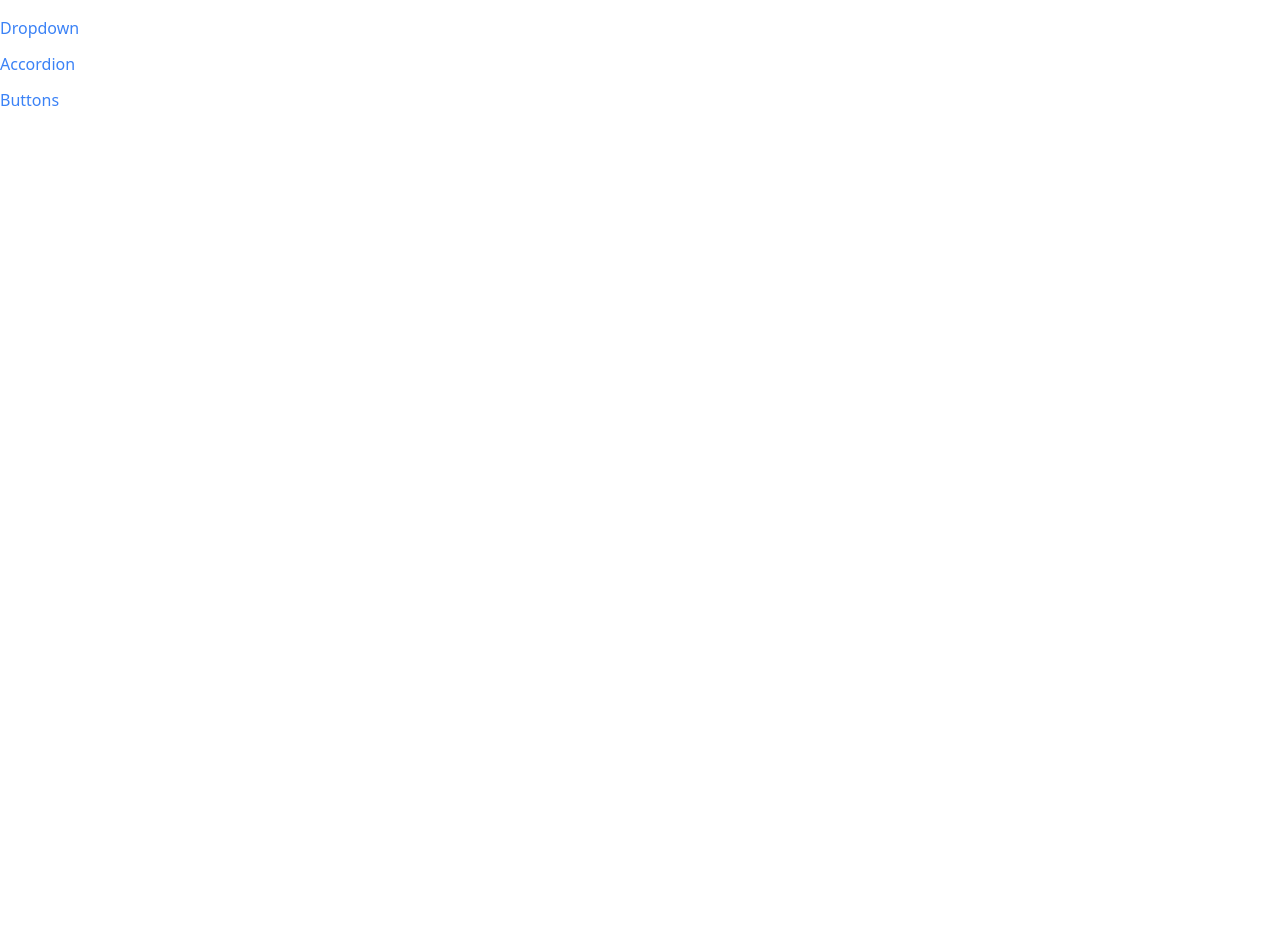
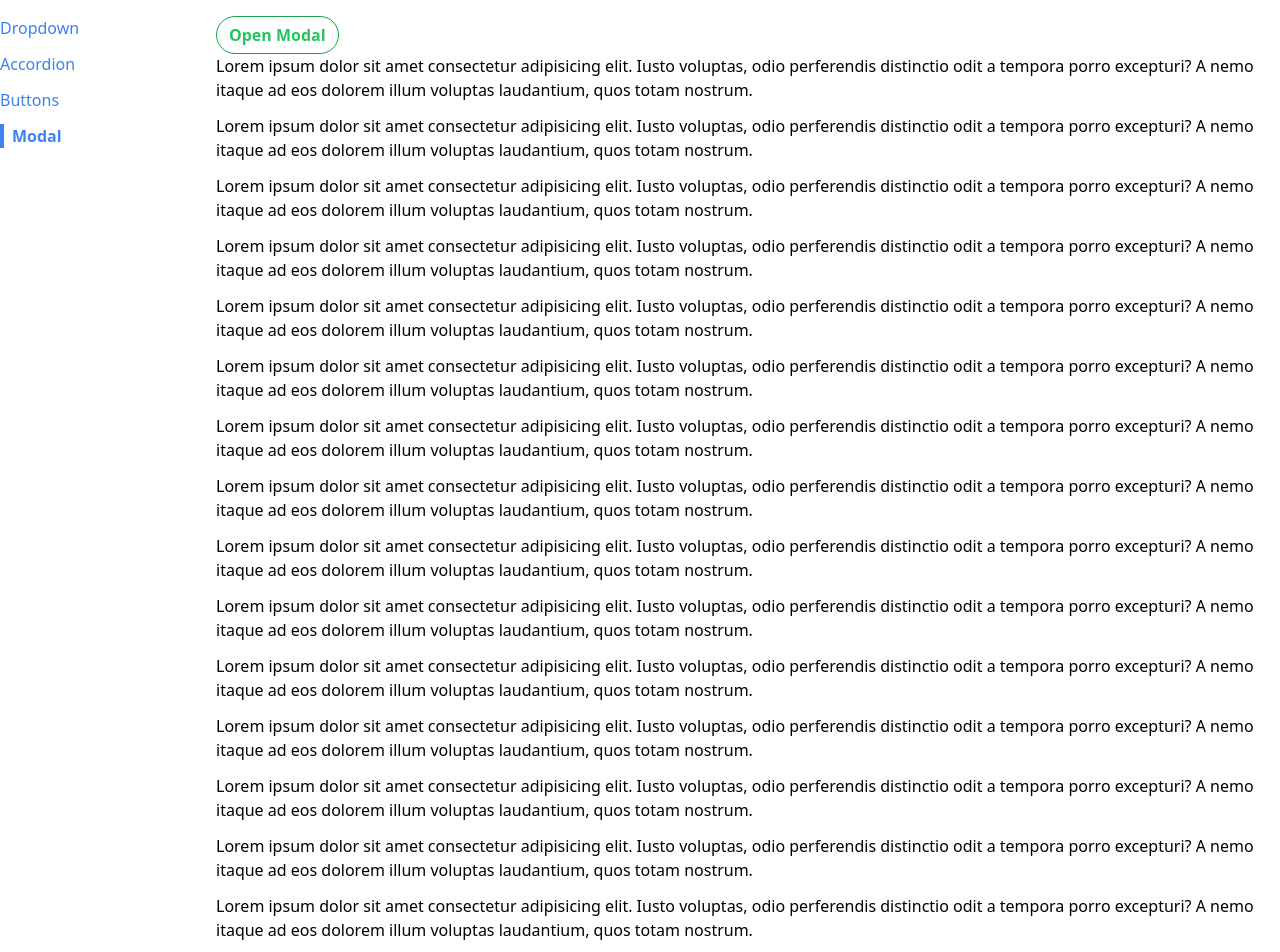
Before and after one commit to ClaytonDewey/react-comps, a React (Create React App) app: page /modal in a window 1280 px wide. Shown: the top 952 px of the page. Before the commit the page ends 800 px from the top, so only its background shows below. Built offline with nearby package versions, Linux system fonts and the light colour scheme.

Commit message:
Create a Modal component

```diff
--- a/public/index.html
+++ b/public/index.html
@@ -1,14 +1,12 @@
 <!DOCTYPE html>
 <html lang="en">
+
 <head>
   <meta charset="utf-8" />
   <link rel="icon" href="%PUBLIC_URL%/favicon.ico" />
   <meta name="viewport" content="width=device-width, initial-scale=1" />
   <meta name="theme-color" content="#000000" />
-    <meta
-      name="description"
-      content="Web site created using create-react-app"
-    />
+  <meta name="description" content="Web site created using create-react-app" />
   <link rel="apple-touch-icon" href="%PUBLIC_URL%/logo192.png" />
   <!--
       manifest.json provides metadata used when your web app is installed on a
@@ -26,6 +24,7 @@
     -->
   <title>React App</title>
 </head>
+
 <body>
   <noscript>You need to enable JavaScript to run this app.</noscript>
   <div id="root"></div>
@@ -39,5 +38,7 @@
       To begin the development, run `npm start` or `yarn start`.
       To create a production bundle, use `npm run build` or `yarn build`.
     -->
+  <div class="modal-container"></div>
 </body>
+
 </html>
--- a/src/App.js
+++ b/src/App.js
@@ -3,6 +3,7 @@
 import AccordionPage from './components/pages/AccordionPage';
 import DropdownPage from './components/pages/DropdownPage';
 import ButtonPage from './components/pages/ButtonPage';
+import ModalPage from './components/pages/ModalPage';
 
 const App = () => {
   return (
@@ -18,6 +19,9 @@
         <Route path='/buttons'>
           <ButtonPage />
         </Route>
+        <Route path='/modal'>
+          <ModalPage />
+        </Route>
       </div>
     </div>
   );
--- /dev/null
+++ b/src/components/Modal.js
@@ -0,0 +1,28 @@
+import { useEffect } from 'react';
+import ReactDOM from 'react-dom';
+
+const Modal = ({ onClose, children, actionBar }) => {
+  useEffect(() => {
+    document.body.classList.add('overflow-hidden');
+
+    return () => {
+      document.body.classList.remove('overflow-hidden');
+    };
+  }, []);
+
+  return ReactDOM.createPortal(
+    <div>
+      <div
+        onClick={onClose}
+        className='fixed inset-0 bg-gray-300 opacity-80'></div>
+      <div className='fixed inset-40 p-10 bg-white'>
+        <div className='flex flex-col justify-between h-full'>
+          {children}
+          <div className='flex justify-end'>{actionBar}</div>
+        </div>
+      </div>
+    </div>,
+    document.querySelector('.modal-container')
+  );
+};
+export default Modal;
--- a/src/components/Sidebar.js
+++ b/src/components/Sidebar.js
@@ -5,6 +5,7 @@
     { label: 'Dropdown', path: '/' },
     { label: 'Accordion', path: '/accordion' },
     { label: 'Buttons', path: '/buttons' },
+    { label: 'Modal', path: '/modal' },
   ];
 
   const renderedLinks = links.map((link) => {
--- /dev/null
+++ b/src/components/pages/ModalPage.js
@@ -0,0 +1,125 @@
+import Modal from '../Modal';
+import Button from '../Button';
+import { useState } from 'react';
+
+const ModalPage = () => {
+  const [showModal, setShowModal] = useState(false);
+
+  const handleClick = () => {
+    setShowModal(true);
+  };
+
+  const handleClose = () => {
+    setShowModal(false);
+  };
+
+  const actionBar = (
+    <div>
+      <Button onClick={handleClose} primary>
+        I Accept
+      </Button>
+    </div>
+  );
+
+  const modal = (
+    <Modal onClose={handleClose} actionBar={actionBar}>
+      <p>Here is an important agreement for you to accept</p>
+    </Modal>
+  );
+
+  return (
+    <div>
+      <Button onClick={handleClick} success rounded outline>
+        Open Modal
+      </Button>
+      {showModal && modal}
+
+      <p className='mb-3'>
+        Lorem ipsum dolor sit amet consectetur adipisicing elit. Iusto voluptas,
+        odio perferendis distinctio odit a tempora porro excepturi? A nemo
+        itaque ad eos dolorem illum voluptas laudantium, quos totam nostrum.
+      </p>
+      <p className='mb-3'>
+        Lorem ipsum dolor sit amet consectetur adipisicing elit. Iusto voluptas,
+        odio perferendis distinctio odit a tempora porro excepturi? A nemo
+        itaque ad eos dolorem illum voluptas laudantium, quos totam nostrum.
+      </p>
+      <p className='mb-3'>
+        Lorem ipsum dolor sit amet consectetur adipisicing elit. Iusto voluptas,
+        odio perferendis distinctio odit a tempora porro excepturi? A nemo
+        itaque ad eos dolorem illum voluptas laudantium, quos totam nostrum.
+      </p>
+      <p className='mb-3'>
+        Lorem ipsum dolor sit amet consectetur adipisicing elit. Iusto voluptas,
+        odio perferendis distinctio odit a tempora porro excepturi? A nemo
+        itaque ad eos dolorem illum voluptas laudantium, quos totam nostrum.
+      </p>
+      <p className='mb-3'>
+        Lorem ipsum dolor sit amet consectetur adipisicing elit. Iusto voluptas,
+        odio perferendis distinctio odit a tempora porro excepturi? A nemo
+        itaque ad eos dolorem illum voluptas laudantium, quos totam nostrum.
+      </p>
+      <p className='mb-3'>
+        Lorem ipsum dolor sit amet consectetur adipisicing elit. Iusto voluptas,
+        odio perferendis distinctio odit a tempora porro excepturi? A nemo
+        itaque ad eos dolorem illum voluptas laudantium, quos totam nostrum.
+      </p>
+      <p className='mb-3'>
+        Lorem ipsum dolor sit amet consectetur adipisicing elit. Iusto voluptas,
+        odio perferendis distinctio odit a tempora porro excepturi? A nemo
+        itaque ad eos dolorem illum voluptas laudantium, quos totam nostrum.
+      </p>
+      <p className='mb-3'>
+        Lorem ipsum dolor sit amet consectetur adipisicing elit. Iusto voluptas,
+        odio perferendis distinctio odit a tempora porro excepturi? A nemo
+        itaque ad eos dolorem illum voluptas laudantium, quos totam nostrum.
+      </p>
+      <p className='mb-3'>
+        Lorem ipsum dolor sit amet consectetur adipisicing elit. Iusto voluptas,
+        odio perferendis distinctio odit a tempora porro excepturi? A nemo
+        itaque ad eos dolorem illum voluptas laudantium, quos totam nostrum.
+      </p>
+      <p className='mb-3'>
+        Lorem ipsum dolor sit amet consectetur adipisicing elit. Iusto voluptas,
+        odio perferendis distinctio odit a tempora porro excepturi? A nemo
+        itaque ad eos dolorem illum voluptas laudantium, quos totam nostrum.
+      </p>
+      <p className='mb-3'>
+        Lorem ipsum dolor sit amet consectetur adipisicing elit. Iusto voluptas,
+        odio perferendis distinctio odit a tempora porro excepturi? A nemo
+        itaque ad eos dolorem illum voluptas laudantium, quos totam nostrum.
+      </p>
+      <p className='mb-3'>
+        Lorem ipsum dolor sit amet consectetur adipisicing elit. Iusto voluptas,
+        odio perferendis distinctio odit a tempora porro excepturi? A nemo
+        itaque ad eos dolorem illum voluptas laudantium, quos totam nostrum.
+      </p>
+      <p className='mb-3'>
+        Lorem ipsum dolor sit amet consectetur adipisicing elit. Iusto voluptas,
+        odio perferendis distinctio odit a tempora porro excepturi? A nemo
+        itaque ad eos dolorem illum voluptas laudantium, quos totam nostrum.
+      </p>
+      <p className='mb-3'>
+        Lorem ipsum dolor sit amet consectetur adipisicing elit. Iusto voluptas,
+        odio perferendis distinctio odit a tempora porro excepturi? A nemo
+        itaque ad eos dolorem illum voluptas laudantium, quos totam nostrum.
+      </p>
+      <p className='mb-3'>
+        Lorem ipsum dolor sit amet consectetur adipisicing elit. Iusto voluptas,
+        odio perferendis distinctio odit a tempora porro excepturi? A nemo
+        itaque ad eos dolorem illum voluptas laudantium, quos totam nostrum.
+      </p>
+      <p className='mb-3'>
+        Lorem ipsum dolor sit amet consectetur adipisicing elit. Iusto voluptas,
+        odio perferendis distinctio odit a tempora porro excepturi? A nemo
+        itaque ad eos dolorem illum voluptas laudantium, quos totam nostrum.
+      </p>
+      <p className='mb-3'>
+        Lorem ipsum dolor sit amet consectetur adipisicing elit. Iusto voluptas,
+        odio perferendis distinctio odit a tempora porro excepturi? A nemo
+        itaque ad eos dolorem illum voluptas laudantium, quos totam nostrum.
+      </p>
+    </div>
+  );
+};
+export default ModalPage;
```
Lines whose indentation alone changed are shown as unchanged.
